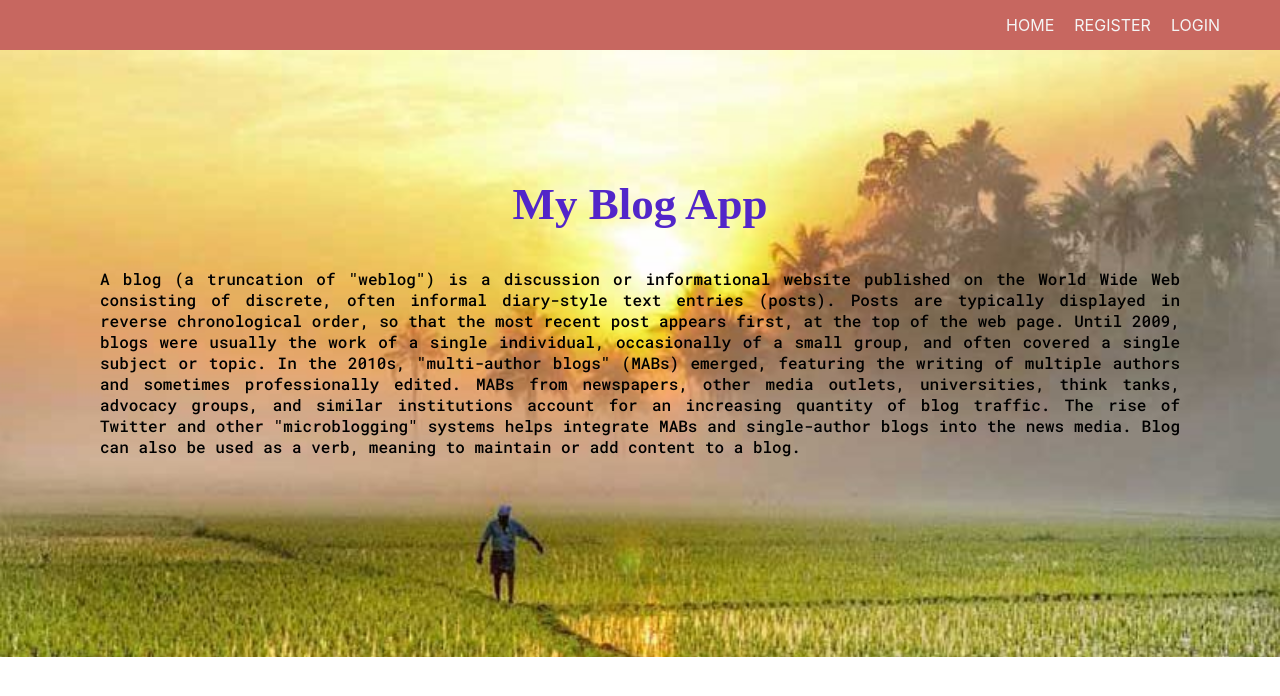
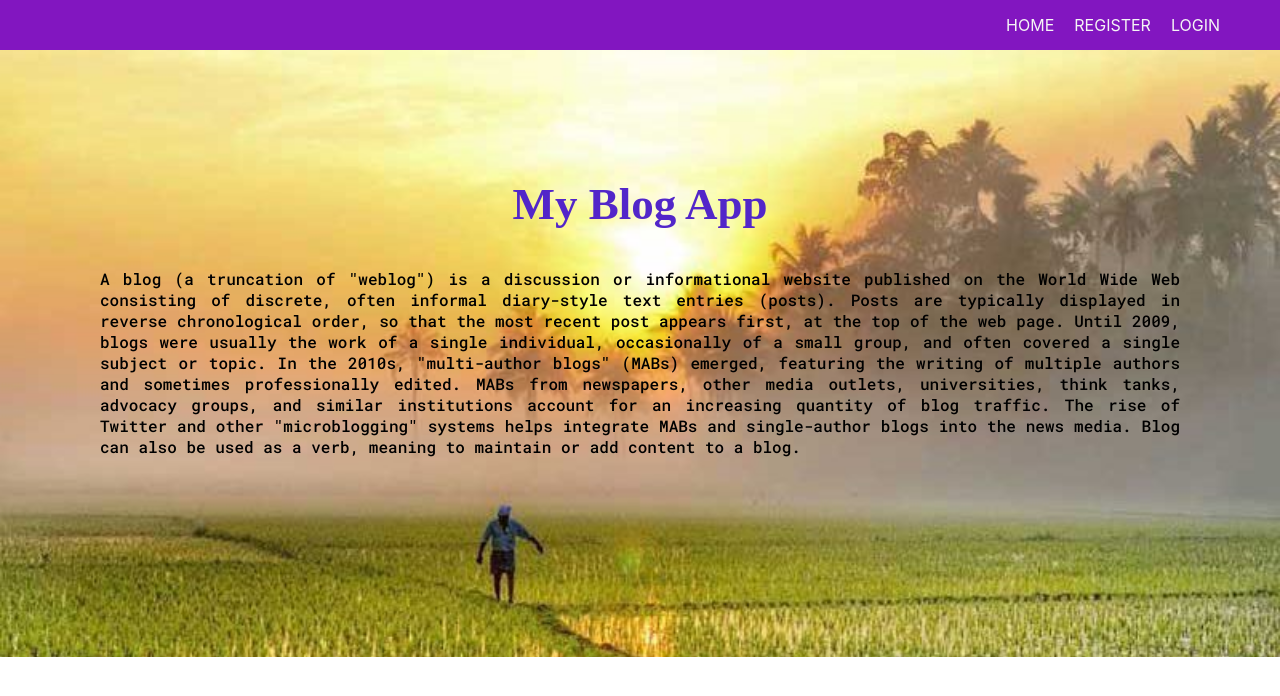
Before and after one commit to PratheeshAcharath/BlogAppFrontEnd, a React (Create React App) app: page / in a window 1280 px wide. Shown: the top 696 px of the page. Built offline with nearby package versions, Linux system fonts and the light colour scheme; a web font is replaced by a local one.

Commit message:
Update Header.css

```diff
--- a/src/components/header/Header.css
+++ b/src/components/header/Header.css
@@ -8,7 +8,7 @@
     height: 50px;
     z-index: 1;
     /* position: fixed; */
-    background-color: rgb(199, 103, 96);
+    background-color: rgb(130, 22, 192);
     display: flex;
     align-items: center;
 }
```
